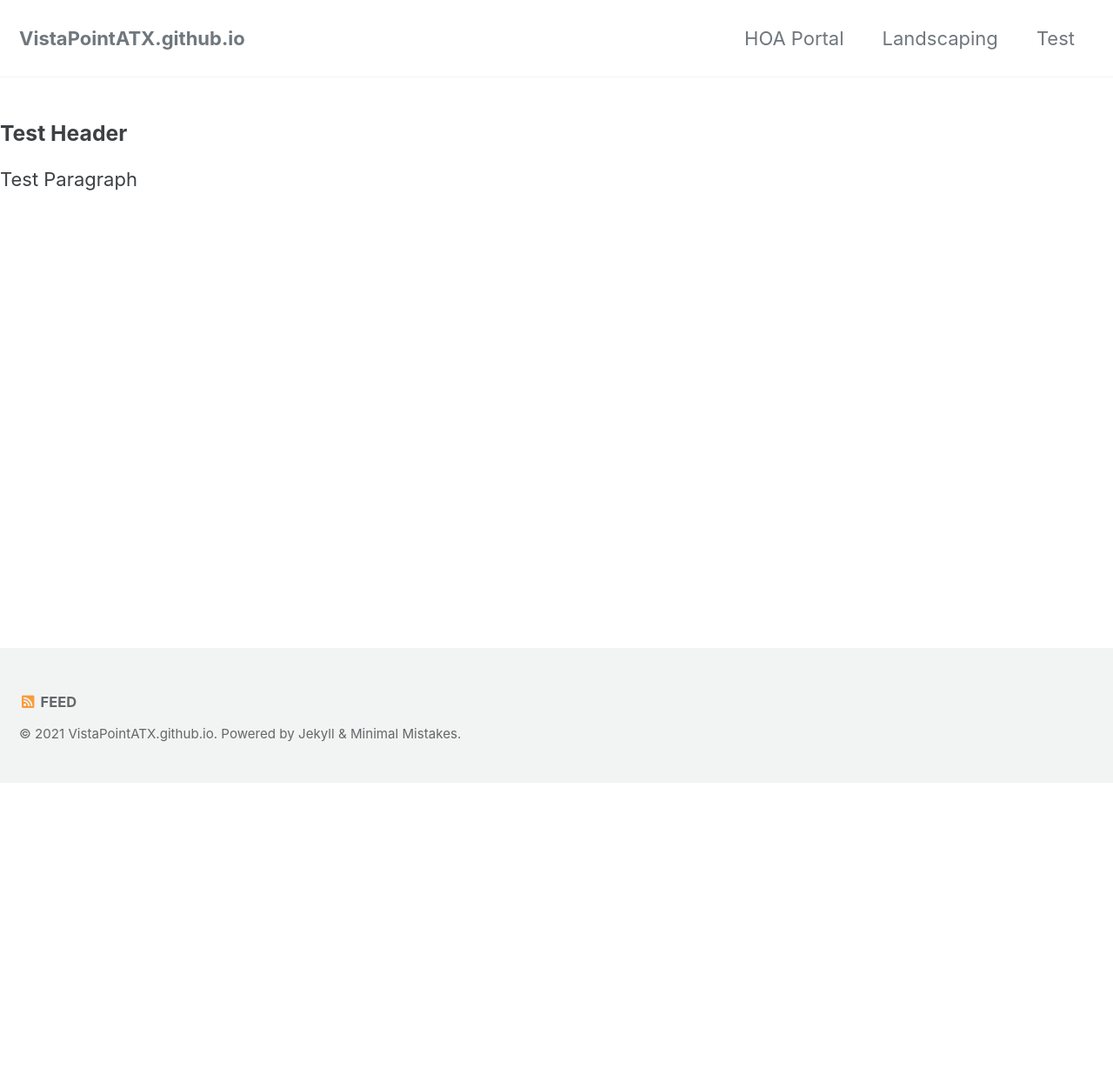
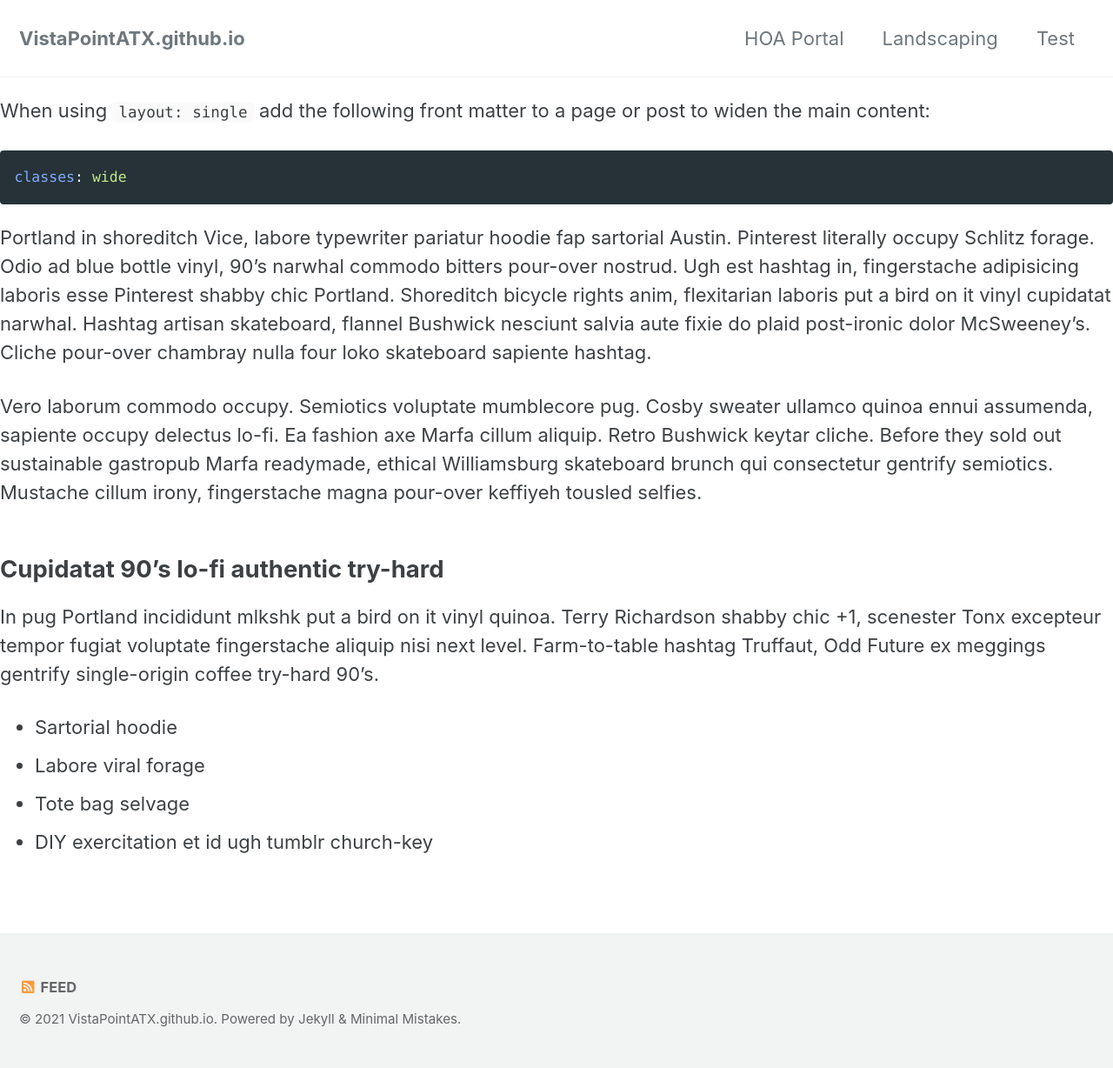
Before and after one commit to VistaPointATX/VistaPointATX.github.io, a Jekyll site: the page built from landscaping.md, in a window 1280 px wide. Shown: the whole page at 87% size. Built offline with Jekyll 4.4.1, drawn with Linux system fonts in a browser that asks for light colours; cached includes are drawn as plain includes; our own code applies the rules of GitHub Pages for plain Markdown files; before the commit the page ends 900 px from its top, so only the background shows below that.

Commit message:
Update landscaping.md

````diff
--- a/landscaping.md
+++ b/landscaping.md
@@ -1,13 +1,28 @@
 ---
-title: "Landscaping"
-permalink: /landscaping
+title: "Wide Single Layout Page"
+classes: wide
+excerpt: "A page with `classes: wide` set to expand the main content's width."
+tags:
+  - sample post
+  - readability
+  - test
+---
 
-feature_row:
-  - image_path: assets/images/unsplash-gallery-image-1-th.jpg
-    image_caption: "Image courtesy of [Unsplash](https://unsplash.com/)"
-    alt: "placeholder image 1"
-    title: "Placeholder 1"
-    excerpt: "This is some sample content that goes here with **Markdown** formatting."
----
-### Test Header
-Test Paragraph
+When using `layout: single` add the following front matter to a page or post to widen the main content:
+
+```yaml
+classes: wide
+```
+
+Portland in shoreditch Vice, labore typewriter pariatur hoodie fap sartorial Austin. Pinterest literally occupy Schlitz forage. Odio ad blue bottle vinyl, 90's narwhal commodo bitters pour-over nostrud. Ugh est hashtag in, fingerstache adipisicing laboris esse Pinterest shabby chic Portland. Shoreditch bicycle rights anim, flexitarian laboris put a bird on it vinyl cupidatat narwhal. Hashtag artisan skateboard, flannel Bushwick nesciunt salvia aute fixie do plaid post-ironic dolor McSweeney's. Cliche pour-over chambray nulla four loko skateboard sapiente hashtag.
+
+Vero laborum commodo occupy. Semiotics voluptate mumblecore pug. Cosby sweater ullamco quinoa ennui assumenda, sapiente occupy delectus lo-fi. Ea fashion axe Marfa cillum aliquip. Retro Bushwick keytar cliche. Before they sold out sustainable gastropub Marfa readymade, ethical Williamsburg skateboard brunch qui consectetur gentrify semiotics. Mustache cillum irony, fingerstache magna pour-over keffiyeh tousled selfies.
+
+## Cupidatat 90's lo-fi authentic try-hard
+
+In pug Portland incididunt mlkshk put a bird on it vinyl quinoa. Terry Richardson shabby chic +1, scenester Tonx excepteur tempor fugiat voluptate fingerstache aliquip nisi next level. Farm-to-table hashtag Truffaut, Odd Future ex meggings gentrify single-origin coffee try-hard 90's.
+
+  * Sartorial hoodie
+  * Labore viral forage
+  * Tote bag selvage
+  * DIY exercitation et id ugh tumblr church-key
````
